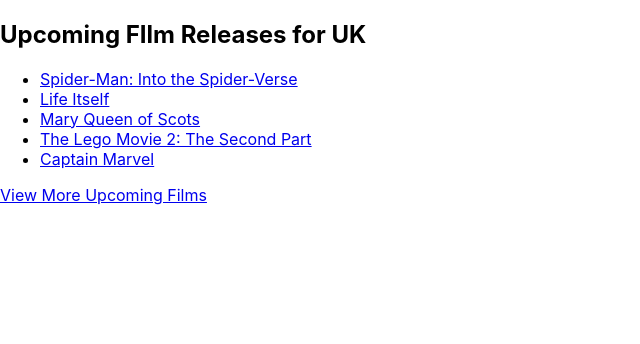
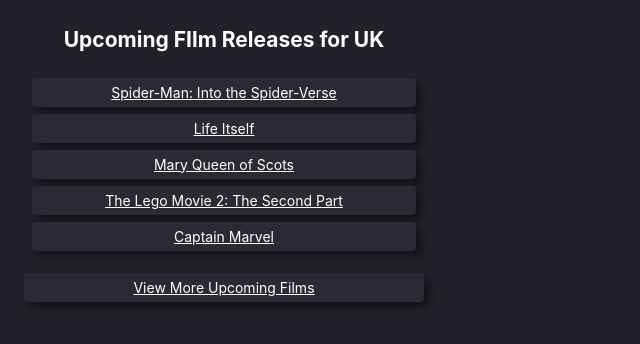
Before and after one commit to GSoutter/react_film_list, a React (Create React App) app: page / in a window 1280 px wide. Shown: the top 344 px of the page, without its empty margins (0-640 px from the left). Built offline with nearby package versions, Linux system fonts and the light colour scheme.

Commit message:
adds some styling

```diff
--- a/public/index.html
+++ b/public/index.html
@@ -24,7 +24,7 @@
       work correctly both with client-side routing and a non-root public URL.
       Learn how to configure a non-root public URL by running `npm run build`.
     -->
-    <title>React App</title>
+    <title>React Films</title>
   </head>
   <body>
     <noscript>You need to enable JavaScript to run this app.</noscript>
--- a/src/App.css
+++ b/src/App.css
@@ -1,3 +1,83 @@
+
+
+a {
+  font-size: 14px;
+
+  font-family: -apple-system, BlinkMacSystemFont, "Segoe UI", Roboto, Helvetica, Arial, sans-serif, "Apple Color Emoji", "Segoe UI Emoji", "Segoe UI Symbol";
+  color: white;
+}
+
+.film-box {
+  display: grid;
+  width:auto;
+  grid-template-rows: auto auto  auto;
+  grid-gap: 1em;
+
+  max-width: 400px;
+  text-align: center;
+
+
+  background: #222129;
+  font-family: -apple-system, BlinkMacSystemFont, "Segoe UI", Roboto, Helvetica, Arial, sans-serif, "Apple Color Emoji", "Segoe UI Emoji", "Segoe UI Symbol";
+  font-size: 14px;
+  color: white;
+}
+footer {
+  padding: 4px;
+  border-radius: 4px;
+  box-shadow: 5px 5px 10px rgba(0,0,0,0.5);
+  background-color: #2B2A34;
+  position: relative;
+  top: 0;
+  transition: top ease 0.5s;
+}
+
+.film-list {
+  color: white;
+
+  display: grid;
+  grid-gap: 0.5em;
+  margin: 2%
+
+}
+
+.film-item {
+  padding: 4px;
+  border-radius: 4px;
+  box-shadow: 5px 5px 10px rgba(0,0,0,0.5);
+  background-color: #2B2A34;
+  position: relative;
+  top: 0;
+  transition: top ease 0.5s;
+
+}
+
+
+
+.App-link {
+  color: #61dafb;
+}
+
+body {
+  background: #222129;
+  margin: 1.5em
+}
+
+* {
+    margin: 0;
+    padding: 0;
+    line-height: 1.5em;
+    /* background: #222129; */
+}
+
+
+/*
+@media (prefers-reduced-motion: no-preference) {
+  .App-logo {
+    animation: App-logo-spin infinite 20s linear;
+  }
+}
+
 .App {
   text-align: center;
 }
@@ -5,34 +85,4 @@
 .App-logo {
   height: 40vmin;
   pointer-events: none;
-}
-
-@media (prefers-reduced-motion: no-preference) {
-  .App-logo {
-    animation: App-logo-spin infinite 20s linear;
-  }
-}
-
-.App-header {
-  background-color: #282c34;
-  min-height: 100vh;
-  display: flex;
-  flex-direction: column;
-  align-items: center;
-  justify-content: center;
-  font-size: calc(10px + 2vmin);
-  color: white;
-}
-
-.App-link {
-  color: #61dafb;
-}
-
-@keyframes App-logo-spin {
-  from {
-    transform: rotate(0deg);
-  }
-  to {
-    transform: rotate(360deg);
-  }
-}
+} */
--- a/src/components/FilmItem.js
+++ b/src/components/FilmItem.js
@@ -4,8 +4,8 @@
 
 
     return (
-      <div>
-        <li><a href={props.film.url}>{props.film.name}</a></li>
+      <div class="film-item">
+        <a href={props.film.url}>{props.film.name}</a>
       </div>
     )
 
--- a/src/components/FilmList.js
+++ b/src/components/FilmList.js
@@ -9,7 +9,7 @@
 
   return (
     <Fragment>
-      <ul>
+      <ul class="film-list">
         {filmNodes}
       </ul>
     </Fragment>
--- a/src/containers/FilmBox.js
+++ b/src/containers/FilmBox.js
@@ -37,7 +37,7 @@
 
   render(){
     return (
-      <div>
+      <div class="film-box">
         <h2>Upcoming FIlm Releases for UK</h2>
         <FilmList films ={this.state.films}/>
         <footer> <a href="https://www.imdb.com/calendar/?region=gb">View More Upcoming Films</a></footer>
```
